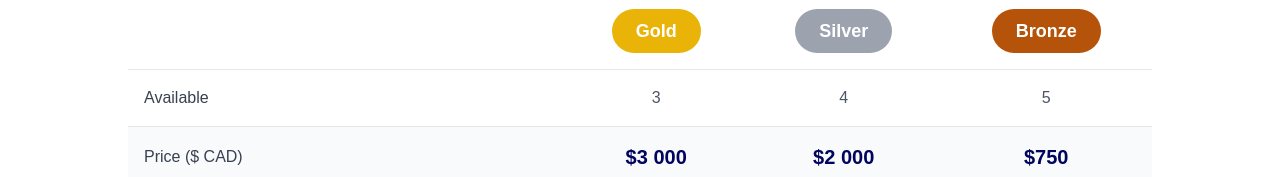
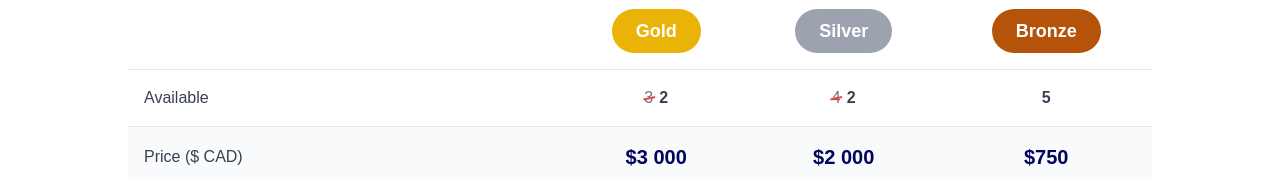
Before and after one commit to devmtl2024-org/devmtl2024-org.github.io, a React (Vite) app: page /sponsorship in a window 1280 px wide. Shown: the part 716-893 px from the top of the page. Built offline with nearby package versions, Linux system fonts and the light colour scheme.

Commit message:
Show remaining slots per sponsorship tier

```diff
--- a/src/pages/SponsorshipPage.tsx
+++ b/src/pages/SponsorshipPage.tsx
@@ -1,10 +1,13 @@
+import { useSponsors } from "@/hooks/useSponsors";
 import { useTranslation } from "@/hooks/useTranslation";
+import { remainingSponsorships } from "@/utils/remainingSponsorships";
 import { FaLinkedin, FaYoutube } from "react-icons/fa";
 import { Link } from "react-router-dom";
 
 const TIERS = [
   {
     name: { fr: "Or", en: "Gold" },
+    level: "or",
     color: "bg-yellow-500",
     price: "3 000",
     available: 3,
@@ -13,6 +16,7 @@ const TIERS = [
   },
   {
     name: { fr: "Argent", en: "Silver" },
+    level: "argent",
     color: "bg-gray-400",
     price: "2 000",
     available: 4,
@@ -21,6 +25,7 @@ const TIERS = [
   },
   {
     name: { fr: "Bronze", en: "Bronze" },
+    level: "bronze",
     color: "bg-amber-700",
     price: "750",
     available: 5,
@@ -61,6 +66,15 @@ const PERKS = [
 
 export default function SponsorshipPage() {
   const { t } = useTranslation();
+  const { allSponsors } = useSponsors();
+
+  const tiers = TIERS.map((tier) => ({
+    ...tier,
+    remaining: remainingSponsorships(
+      tier.available,
+      allSponsors.filter((sponsor) => sponsor.level === tier.level).length,
+    ),
+  }));
 
   return (
     <div className="container mx-auto px-4 py-8">
@@ -90,7 +104,7 @@ export default function SponsorshipPage() {
             <thead>
               <tr>
                 <th className="p-4 text-left" />
-                {TIERS.map((tier) => (
+                {tiers.map((tier) => (
                   <th key={t(tier.name)} className="p-4 text-center">
                     <span
                       className={`inline-block px-6 py-2 rounded-full text-white font-bold text-lg ${tier.color}`}
@@ -106,12 +120,15 @@ export default function SponsorshipPage() {
                 <td className="p-4 font-medium text-gray-700">
                   {t({ fr: "Disponibles", en: "Available" })}
                 </td>
-                {TIERS.map((tier) => (
+                {tiers.map((tier) => (
                   <td
                     key={t(tier.name)}
                     className="p-4 text-center text-gray-600"
                   >
-                    {tier.available}
+                    <AvailabilityLabel
+                      total={tier.available}
+                      remaining={tier.remaining}
+                    />
                   </td>
                 ))}
               </tr>
@@ -119,7 +136,7 @@ export default function SponsorshipPage() {
                 <td className="p-4 font-medium text-gray-700">
                   {t({ fr: "Prix ($ CAD)", en: "Price ($ CAD)" })}
                 </td>
-                {TIERS.map((tier) => (
+                {tiers.map((tier) => (
                   <td
                     key={t(tier.name)}
                     className="p-4 text-center font-bold text-xl text-primary"
@@ -135,7 +152,7 @@ export default function SponsorshipPage() {
                     en: "Conference tickets included",
                   })}
                 </td>
-                {TIERS.map((tier) => (
+                {tiers.map((tier) => (
                   <td
                     key={t(tier.name)}
                     className="p-4 text-center text-gray-600"
@@ -150,11 +167,8 @@ export default function SponsorshipPage() {
                   className={`border-t border-gray-200 ${perkIndex % 2 === 0 ? "bg-gray-50" : ""}`}
                 >
                   <td className="p-4 font-medium text-gray-700">{t(perk)}</td>
-                  {TIERS.map((tier) => (
-                    <td
-                      key={t(tier.name)}
-                      className="p-4 text-center text-xl"
-                    >
+                  {tiers.map((tier) => (
+                    <td key={t(tier.name)} className="p-4 text-center text-xl">
                       {tier.perks[perkIndex] ? (
                         <span className="text-green-600">&#10003;</span>
                       ) : (
@@ -170,14 +184,12 @@ export default function SponsorshipPage() {
 
         {/* Mobile cards */}
         <div className="md:hidden space-y-8">
-          {TIERS.map((tier) => (
+          {tiers.map((tier) => (
             <div
               key={t(tier.name)}
               className="border rounded-lg shadow-md overflow-hidden"
             >
-              <div
-                className={`${tier.color} text-white text-center py-4 px-6`}
-              >
+              <div className={`${tier.color} text-white text-center py-4 px-6`}>
                 <h3 className="text-2xl font-bold">{t(tier.name)}</h3>
                 <p className="text-3xl font-bold mt-1">${tier.price}</p>
                 <p className="text-sm opacity-90">CAD</p>
@@ -185,7 +197,12 @@ export default function SponsorshipPage() {
               <div className="p-6 space-y-3">
                 <div className="flex justify-between text-gray-700 pb-3 border-b border-gray-200">
                   <span>{t({ fr: "Disponibles", en: "Available" })}</span>
-                  <span className="font-medium">{tier.available}</span>
+                  <span className="font-medium">
+                    <AvailabilityLabel
+                      total={tier.available}
+                      remaining={tier.remaining}
+                    />
+                  </span>
                 </div>
                 <div className="flex justify-between text-gray-700 pb-3 border-b border-gray-200">
                   <span>
@@ -301,3 +318,44 @@ export default function SponsorshipPage() {
     </div>
   );
 }
+
+function AvailabilityLabel({
+  total,
+  remaining,
+}: {
+  total: number;
+  remaining: number;
+}) {
+  const { t } = useTranslation();
+
+  if (remaining <= 0) {
+    return (
+      <span className="text-gray-500">
+        {t({ fr: "Complet", en: "Sold out" })}
+      </span>
+    );
+  }
+
+  // No sponsor at this tier yet: a struck-through total would just be noise.
+  if (remaining >= total) {
+    return <span className="font-semibold text-gray-700">{remaining}</span>;
+  }
+
+  return (
+    <span
+      className="inline-flex items-baseline gap-1.5"
+      aria-label={t({
+        fr: `${remaining} sur ${total} disponibles`,
+        en: `${remaining} of ${total} available`,
+      })}
+    >
+      <span aria-hidden className="relative inline-block text-gray-500">
+        {total}
+        <span className="absolute left-1/2 top-1/2 h-[1.5px] w-[130%] -translate-x-1/2 -translate-y-1/2 -rotate-12 bg-red-500" />
+      </span>
+      <span aria-hidden className="font-semibold text-gray-700">
+        {remaining}
+      </span>
+    </span>
+  );
+}
--- /dev/null
+++ b/src/utils/remainingSponsorships.ts
@@ -0,0 +1,3 @@
+export function remainingSponsorships(total: number, taken: number): number {
+  return Math.max(0, total - taken);
+}
```
Also changed, not shown: 1 other file (tests, documents, lock files or other folders).
